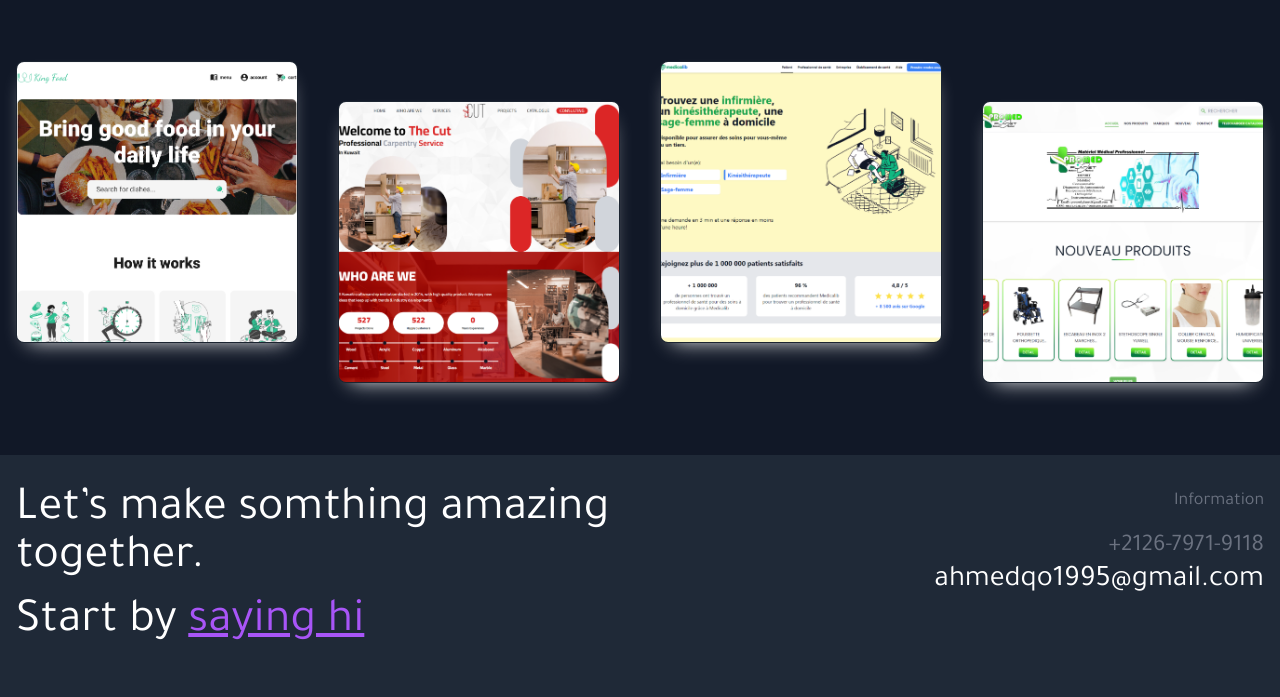
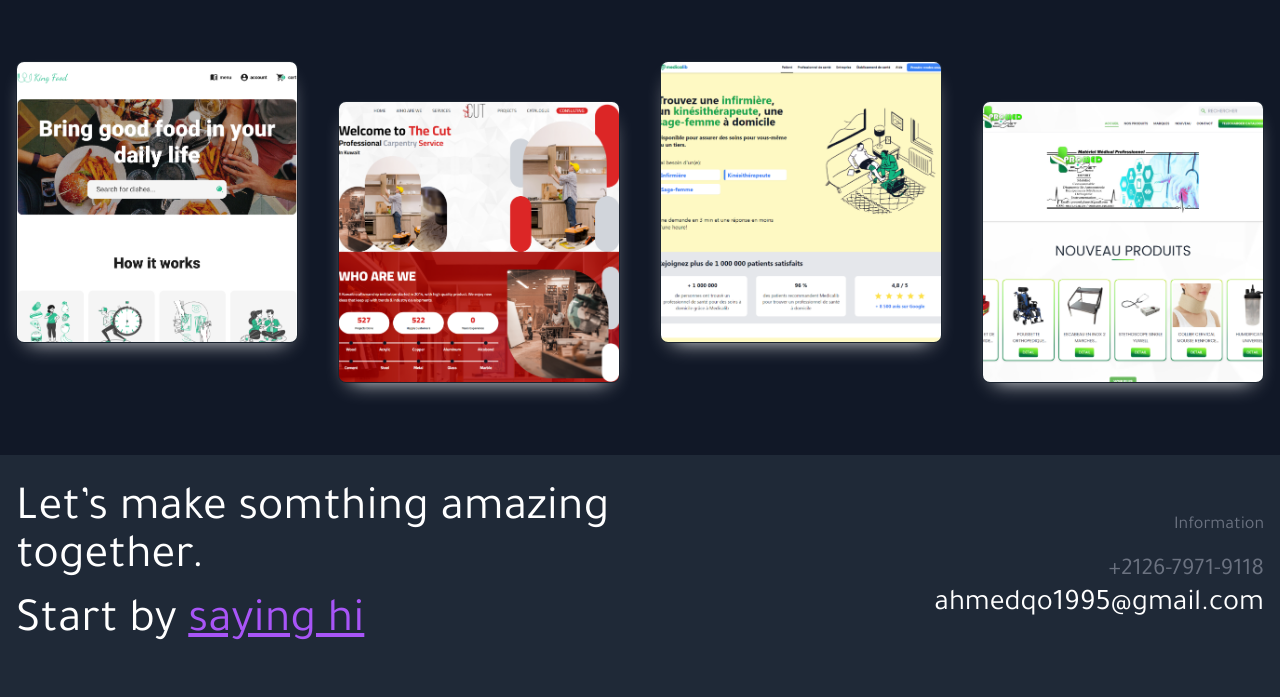
Before and after one commit to ahmedqo/my_new_portfolio, a plain HTML site: page index.html in a window 1280 px wide. Shown: the part 1639-2336 px from the top of the page. Drawn offline with nearby package versions, Linux system fonts and the light colour scheme.

Commit message:
thrid-commit

```diff
--- a/index.html
+++ b/index.html
@@ -468,7 +468,7 @@
                     </div>
                 </main>
                 <footer class="container mx-auto p-4 md:py-8 flex flex-col gap-4 md:gap-10 lg:gap-14 overflow-hidden">
-                    <div class="w-full grid grid-rows-1 grid-cols-1 md:grid-cols-2 gap-8 lg:gap-12">
+                    <div class="w-full grid grid-rows-1 grid-cols-1 md:grid-cols-2 items-center gap-8 lg:gap-12">
                         <div class="w-full flex flex-col gap-4">
                             <p data-aos-offset="0" data-aos="slide-right" class="text-bold text-3xl lg:text-5xl">
                                 Let’s make somthing amazing together.
```
